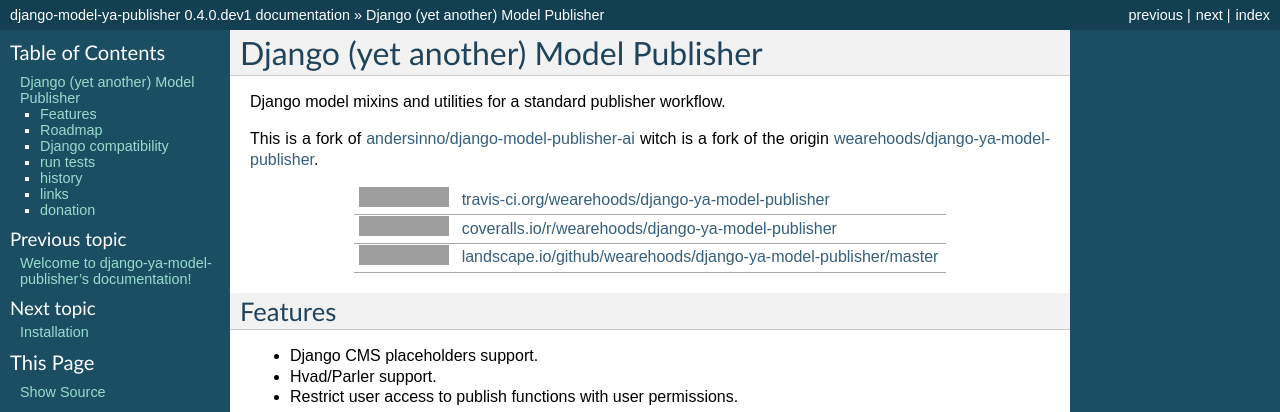
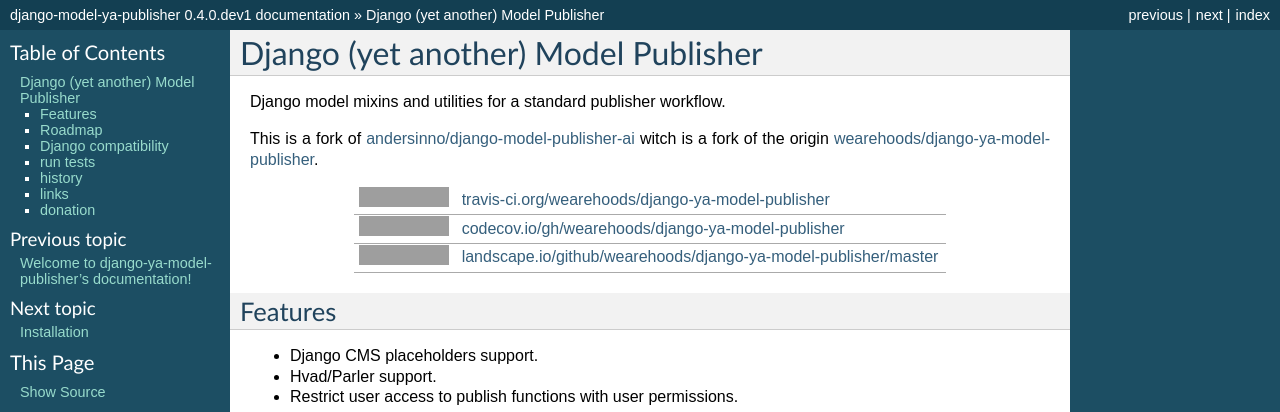
Before and after one commit to jp74/django-model-publisher, a Sphinx documentation site: the page built from docs/readme.rst, in a window 1280 px wide, cut to the strip 0-412 px from the top of the page. Built offline with Sphinx 7.4.7, drawn with Linux system fonts in a browser that asks for light colours; pages that are not in the unit, such as notebooks, are missing from menus; grey boxes are pictures that could not be loaded.

Commit message:
use codecov.io

```diff
--- a/docs/readme.rst
+++ b/docs/readme.rst
@@ -6,18 +6,18 @@
 
 This is a fork of `andersinno/django-model-publisher-ai <https://github.com/andersinno/django-model-publisher-ai>`_ witch is a fork of the origin `wearehoods/django-ya-model-publisher <https://github.com/wearehoods/django-ya-model-publisher>`_.
 
-+-----------------------------------+--------------------------------------------------------------------+
-| |Build Status on travis-ci.org|   | `travis-ci.org/wearehoods/django-ya-model-publisher`_              |
-+-----------------------------------+--------------------------------------------------------------------+
-| |Coverage Status on coveralls.io| | `coveralls.io/r/wearehoods/django-ya-model-publisher`_             |
-+-----------------------------------+--------------------------------------------------------------------+
-| |Status on landscape.io|          | `landscape.io/github/wearehoods/django-ya-model-publisher/master`_ |
-+-----------------------------------+--------------------------------------------------------------------+
++---------------------------------+--------------------------------------------------------------------+
+| |Build Status on travis-ci.org| | `travis-ci.org/wearehoods/django-ya-model-publisher`_              |
++---------------------------------+--------------------------------------------------------------------+
+| |Coverage Status on codecov.io| | `codecov.io/gh/wearehoods/django-ya-model-publisher`_              |
++---------------------------------+--------------------------------------------------------------------+
+| |Status on landscape.io|        | `landscape.io/github/wearehoods/django-ya-model-publisher/master`_ |
++---------------------------------+--------------------------------------------------------------------+
 
 .. |Build Status on travis-ci.org| image:: https://travis-ci.org/wearehoods/django-ya-model-publisher.svg
 .. _travis-ci.org/wearehoods/django-ya-model-publisher: https://travis-ci.org/wearehoods/django-ya-model-publisher/
-.. |Coverage Status on coveralls.io| image:: https://coveralls.io/repos/wearehoods/django-ya-model-publisher/badge.svg
-.. _coveralls.io/r/wearehoods/django-ya-model-publisher: https://coveralls.io/r/wearehoods/django-ya-model-publisher
+.. |Coverage Status on codecov.io| image:: https://codecov.io/github/wearehoods/django-ya-model-publisher/coverage.svg
+.. _codecov.io/gh/wearehoods/django-ya-model-publisher: https://codecov.io/gh/wearehoods/django-ya-model-publisher
 .. |Status on landscape.io| image:: https://landscape.io/github/wearehoods/django-ya-model-publisher/master/landscape.svg
 .. _landscape.io/github/wearehoods/django-ya-model-publisher/master: https://landscape.io/github/wearehoods/django-ya-model-publisher/master
 
```
Also changed, not shown: .travis.yml, 3 other files.
